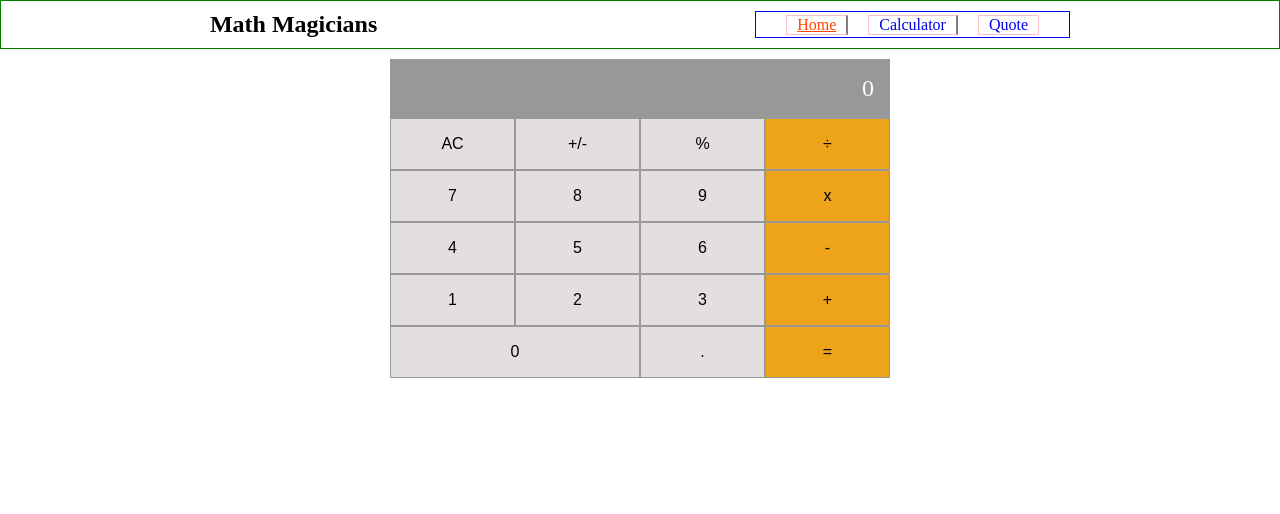
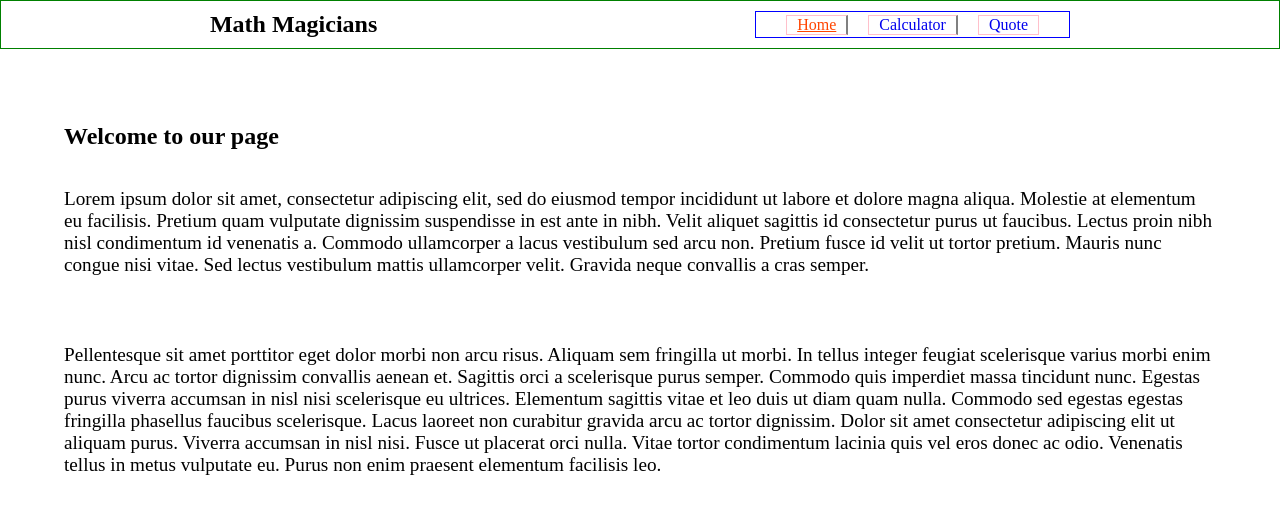
Before and after one commit to Fadahunsiseyi/math-magicians, a React (Create React App) app: page / in a window 1280 px wide. Shown: the top 514 px of the page. Built offline with nearby package versions, Linux system fonts and the light colour scheme.

Commit message:
Added the home page component

```diff
--- a/src/App.js
+++ b/src/App.js
@@ -1,6 +1,7 @@
 import React from 'react';
 import { Routes, Route } from 'react-router-dom';
 import NavBar from './components/NavBar';
+import CalculatorPage from './pages/Calculator';
 import Home from './pages/Home';
 
 function App() {
@@ -9,6 +10,7 @@ function App() {
       <NavBar />
       <Routes>
         <Route path="/" element={<Home />} />
+        <Route path="/calculator" element={<CalculatorPage />} />
       </Routes>
     </>
   );
--- a/src/components/NavBar.jsx
+++ b/src/components/NavBar.jsx
@@ -22,7 +22,7 @@ const NavBar = () => {
   ];
   return (
     <nav className="nav-container">
-      <h2>Math Magicians</h2>
+      <h1>Math Magicians</h1>
       <ul>
         {links.map((link) => (
           <li key={link.id}>
--- a/src/components/Welcome.jsx
+++ b/src/components/Welcome.jsx
@@ -1,9 +1,9 @@
 import React from 'react';
+import './welcome.css';
 
 const Welcome = () => (
   <section>
-    <h1 className="">Welcome to our page</h1>
-
+    <h5 className="title">Welcome to our page</h5>
     <p>
       Lorem ipsum dolor sit amet, consectetur adipiscing elit, sed do eiusmod tempor incididunt ut
       labore et dolore magna aliqua. Molestie at elementum eu facilisis. Pretium quam vulputate
@@ -12,6 +12,10 @@ const Welcome = () => (
       vestibulum sed arcu non. Pretium fusce id velit ut tortor pretium. Mauris nunc congue nisi
       vitae. Sed lectus vestibulum mattis ullamcorper velit. Gravida neque convallis a cras semper.
     </p>
+    {' '}
+    <br />
+    {' '}
+    <br />
     <p>
       Pellentesque sit amet porttitor eget dolor morbi non arcu risus. Aliquam sem fringilla ut
       morbi. In tellus integer feugiat scelerisque varius morbi enim nunc. Arcu ac tortor dignissim
--- /dev/null
+++ b/src/components/welcome.css
@@ -0,0 +1 @@
+section{padding:4rem}section h5{margin-bottom:2.4rem;font-size:1.5rem}section p{font-size:1.2rem;margin-bottom:2rem}
--- /dev/null
+++ b/src/components/welcome.scss
@@ -0,0 +1,11 @@
+section {
+    padding: 4rem;
+    h5 {
+        margin-bottom: 2.4rem;
+        font-size: 1.5rem;
+      }
+      p {
+        font-size: 1.2rem;
+        margin-bottom: 2rem;
+      }
+  }
--- a/src/pages/Calculator.js
+++ b/src/pages/Calculator.js
@@ -1,9 +1,10 @@
 import React from 'react';
+import Calculator from '../components/Calculator';
 
-const Calculator = () => (
+const CalculatorPage = () => (
   <div>
-    welcome to the Calculator
+    <Calculator />
   </div>
 );
 
-export default Calculator;
+export default CalculatorPage;
--- a/src/pages/Home.js
+++ b/src/pages/Home.js
@@ -1,9 +1,9 @@
 import React from 'react';
-import Calculator from '../components/Calculator';
+import Welcome from '../components/Welcome';
 
 const Home = () => (
   <div>
-    <Calculator />
+    <Welcome />
   </div>
 );
 
```
